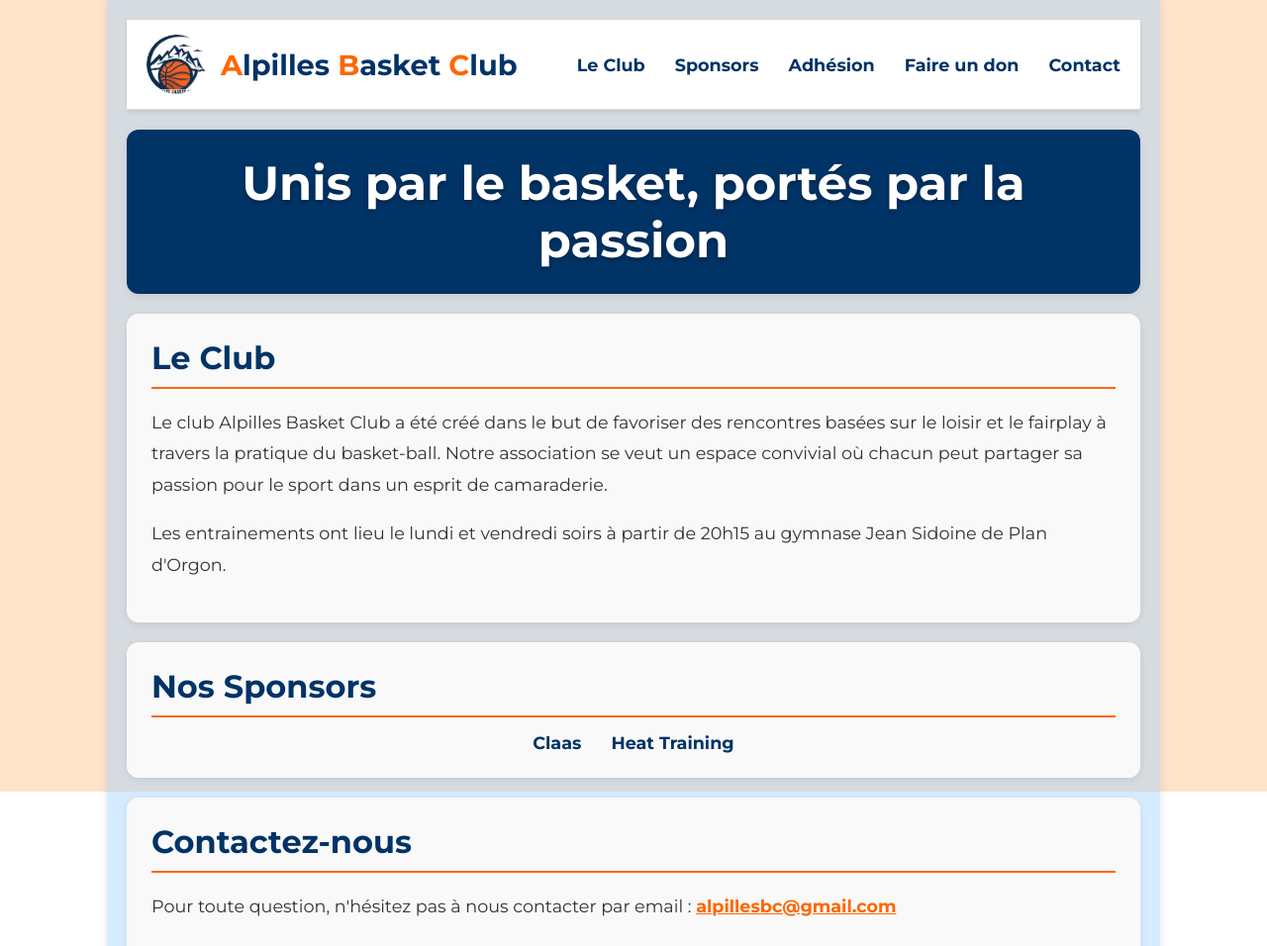
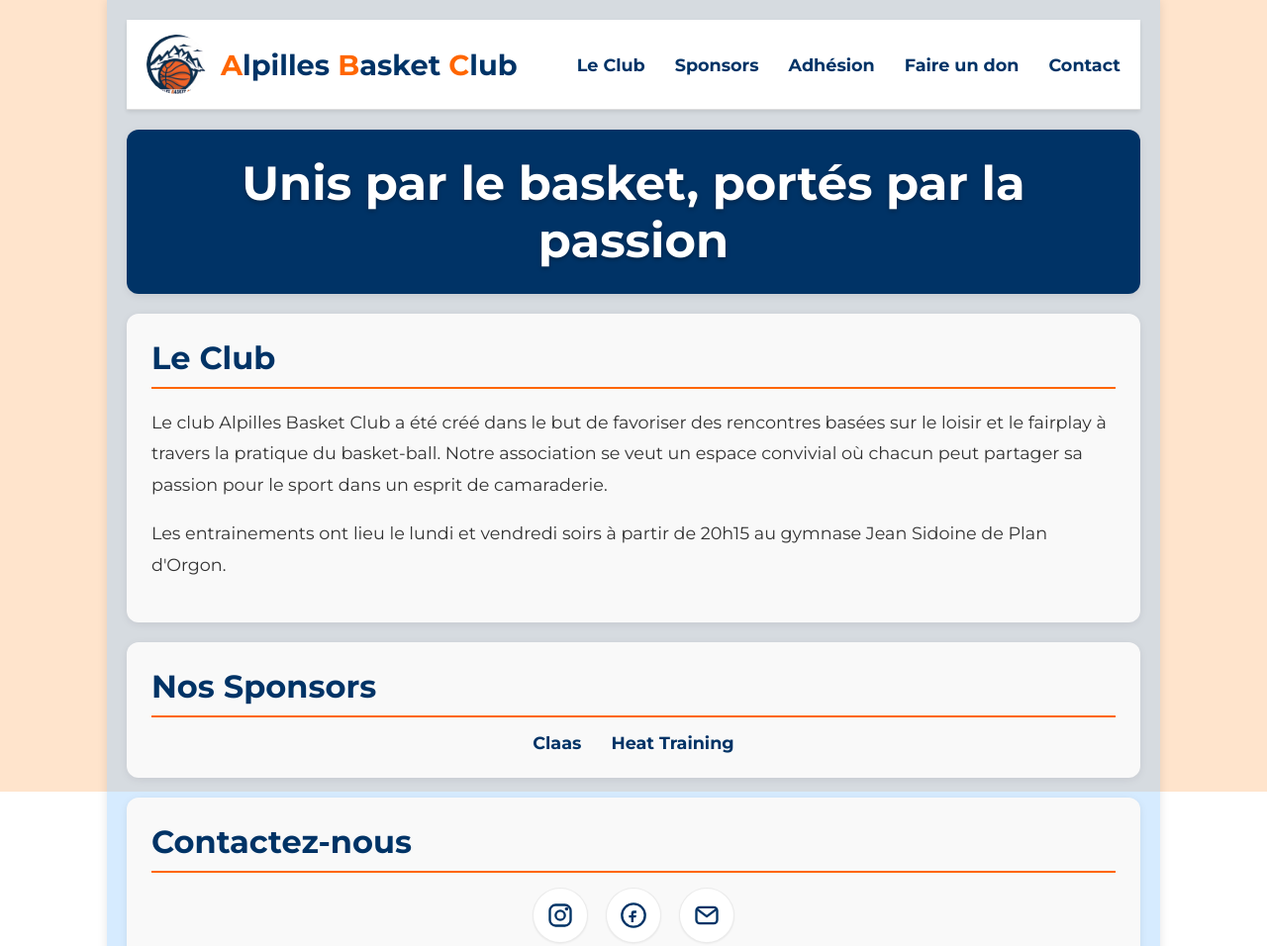
Before and after one commit to lsoumille/alpillesbasketclub, a plain HTML site: page index.html in a window 1280 px wide. Shown: the top 956 px of the page at 99% size. Drawn offline with Linux system fonts and the light colour scheme.

Commit message:
Ajout des reseaux sociaux dans la section contact

```diff
--- a/index.html
+++ b/index.html
@@ -62,7 +62,30 @@
 
                 <section id="contact">
                     <h2>Contactez-nous</h2>
-                    <p>Pour toute question, n'hésitez pas à nous contacter par email : <a href="mailto:alpillesbc@gmail.com">alpillesbc@gmail.com</a></p>
+                    <div class="social-links">
+                        <a class="social-link instagram" href="https://www.instagram.com/" target="_blank" rel="noopener noreferrer" aria-label="Instagram - Alpilles Basket Club">
+                            <svg viewBox="0 0 24 24" aria-hidden="true" focusable="false">
+                                <title>Instagram</title>
+                                <rect x="3" y="3" width="18" height="18" rx="5" ry="5" stroke="currentColor" stroke-width="2" fill="none"></rect>
+                                <circle cx="12" cy="12" r="4" stroke="currentColor" stroke-width="2" fill="none"></circle>
+                                <circle cx="17.5" cy="6.5" r="1.5" fill="currentColor"></circle>
+                            </svg>
+                        </a>
+                        <a class="social-link facebook" href="https://www.facebook.com/" target="_blank" rel="noopener noreferrer" aria-label="Facebook - Alpilles Basket Club">
+                            <svg viewBox="0 0 24 24" aria-hidden="true" focusable="false">
+                                <title>Facebook</title>
+                                <circle cx="12" cy="12" r="10" stroke="currentColor" stroke-width="2" fill="none"></circle>
+                                <path d="M13.5 8H12a2 2 0 0 0-2 2v2H8v2h2v4h2v-4h2l.5-2H12v-1a1 1 0 0 1 1-1h1.5V8z" fill="currentColor"></path>
+                            </svg>
+                        </a>
+                        <a class="social-link email" href="mailto:alpillesbc@gmail.com" aria-label="Email - Alpilles Basket Club">
+                            <svg viewBox="0 0 24 24" aria-hidden="true" focusable="false">
+                                <title>Email</title>
+                                <rect x="3" y="5" width="18" height="14" rx="3" ry="3" stroke="currentColor" stroke-width="2" fill="none"></rect>
+                                <path d="M4 7l8 6 8-6" stroke="currentColor" stroke-width="2" fill="none" stroke-linecap="round" stroke-linejoin="round"></path>
+                            </svg>
+                        </a>
+                    </div>
                 </section>
             </div>
         </main>
--- a/styles.css
+++ b/styles.css
@@ -189,10 +189,50 @@ p {
 }
 
 /* Contact */
-#contact a {
+#contact a:not(.social-link) {
     color: #FF6600;
     font-weight: bold;
 }
+
+/* Liens réseaux sociaux */
+.social-links {
+    display: flex;
+    align-items: center;
+    justify-content: center;
+    gap: 18px;
+    margin-top: 10px;
+}
+
+.social-link {
+    display: inline-flex;
+    align-items: center;
+    justify-content: center;
+    width: 54px;
+    height: 54px;
+    border-radius: 50%;
+    color: #003366; /* Couleur icône via currentColor */
+    background: #ffffff;
+    border: 1px solid rgba(0,0,0,0.08);
+    box-shadow: 0 1px 2px rgba(0,0,0,0.06);
+    text-decoration: none;
+    transition: transform 0.15s ease, box-shadow 0.15s ease, color 0.15s ease, background 0.15s ease;
+}
+
+.social-link:hover {
+    transform: translateY(-2px);
+    box-shadow: 0 4px 10px rgba(0,0,0,0.12);
+    background: #f7f9fc;
+}
+
+.social-link svg {
+    width: 28px;
+    height: 28px;
+}
+
+/* Couleurs spécifiques au hover */
+.social-link.instagram:hover { color: #E1306C; }
+.social-link.facebook:hover { color: #1877F2; }
+.social-link.email:hover { color: #FF6600; }
 
 /* Footer */
 footer {
```
